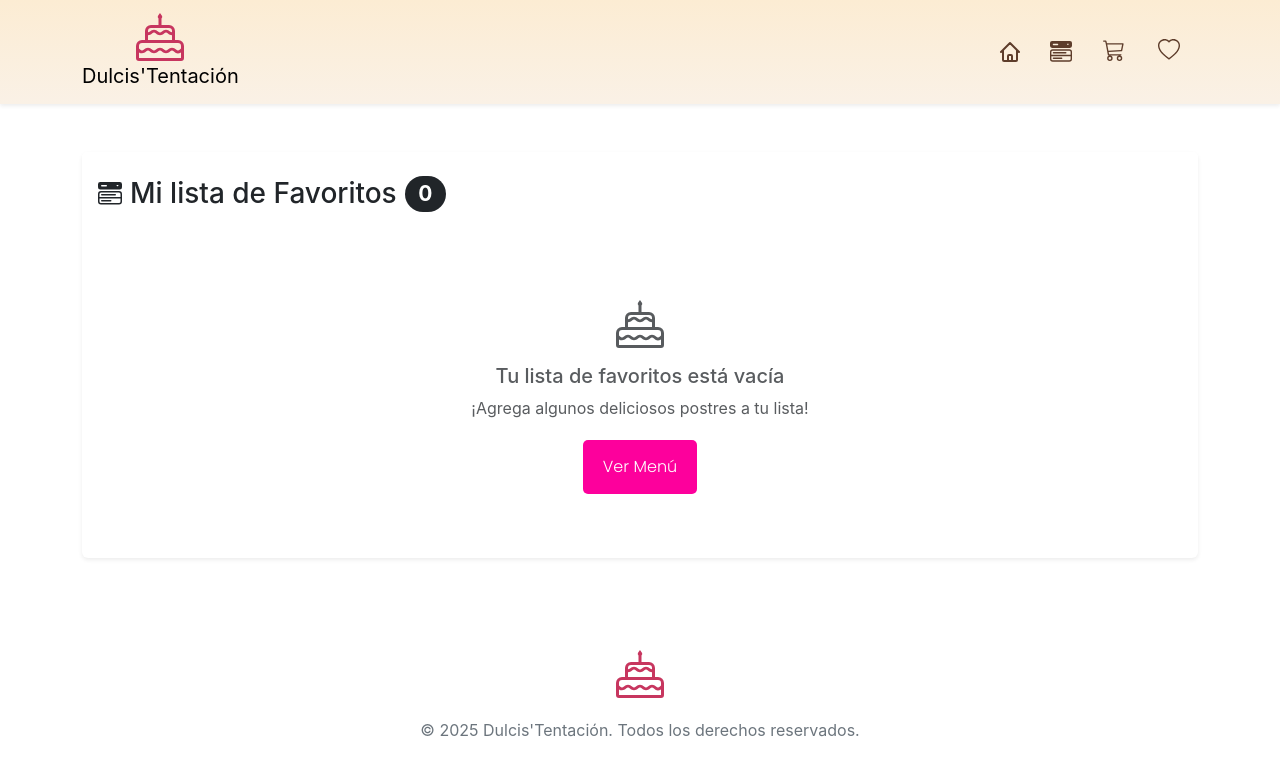
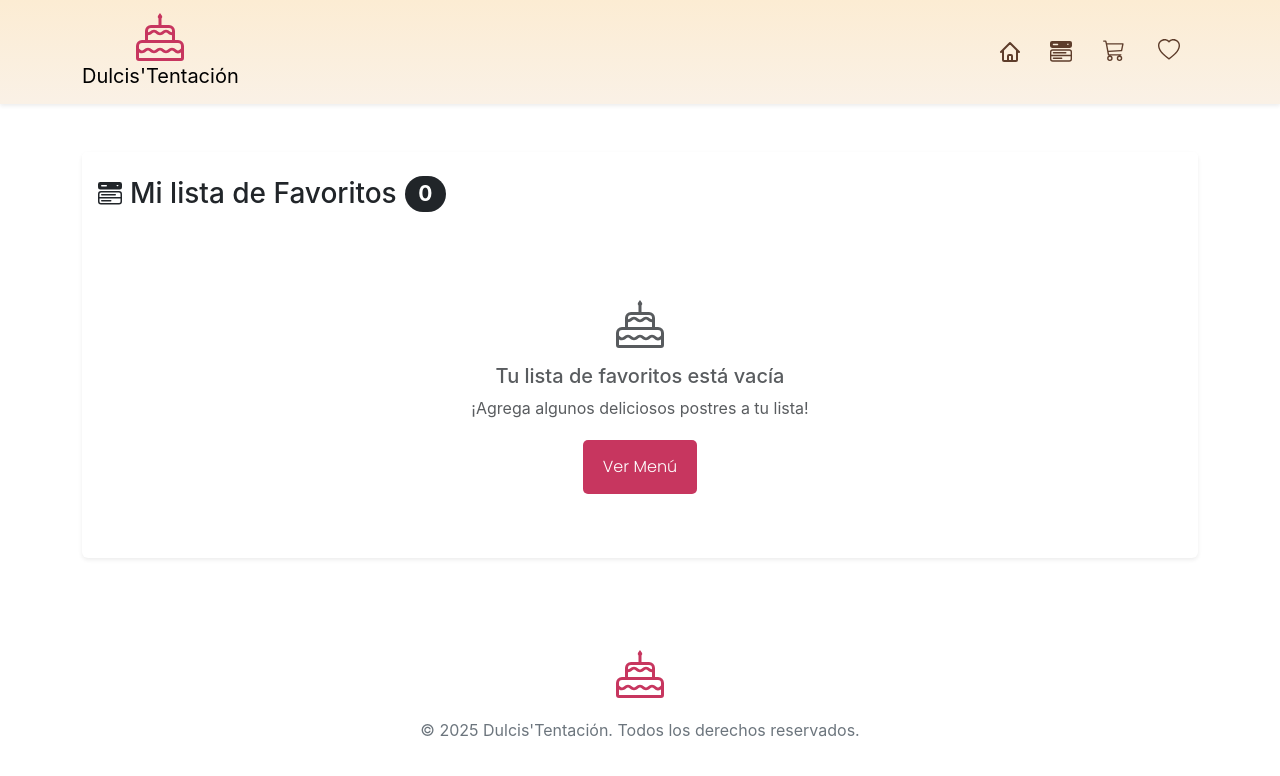
Before and after one commit to JesusMontero12/dulcistentacion, a React (Vite) app: page /favorites in a window 1280 px wide. Shown: the top 776 px of the page. Built offline with nearby package versions, Linux system fonts and the light colour scheme.

Commit message:
Fix-Dev-012: cambiar botones cart y favorite.

```diff
--- a/src/components/features/cart/Cart.css
+++ b/src/components/features/cart/Cart.css
@@ -9,14 +9,14 @@
   border: none;
   border-radius: 5px;
   color: #fff;
-  background-color: rgb(253, 0, 156);
+  background-color: var(--frambuesaVibrante);
   transition: transform 0.1s ease-in-out, background-color 0.1s ease-in-out,
     color 0.1s ease-in-out;
 }
 
 .link-menu-cart:hover {
-  color: rgb(253, 0, 156);
-  border: 1px solid rgb(253, 0, 156);
+  color: var(--frambuesaVibrante);
+  border: 1px solid var(--frambuesaVibrante);
   background-color: #fff;
 }
 
@@ -32,17 +32,17 @@
   gap: 2;
   padding: 10px 0px;
   color: var(--button-color);
-  background-color: var(--button-bg);
-  border: 1px solid var(--button-bg);
+  background-color: var(--frambuesaVibrante);
+  border: 1px solid var(--frambuesaVibrante);
 }
 
 .button-cart-pago:hover {
-  background-color: var(--button-hover);
-  border: 1px solid var(--button-bg);
+  background-color: var(--frambuesaVibranteHover);
+  border: 1px solid var(--frambuesaVibrante);
 }
 
 .button-cart-pago:active {
-  background-color: var(--button-bg) !important;
-  border: 1px solid var(--button-bg) !important;
+  background-color: var(--frambuesaVibrante) !important;
+  border: 1px solid var(--frambuesaVibrante) !important;
   transform: scale(0.9);
 }
--- a/src/components/features/favorites/Favorites.css
+++ b/src/components/features/favorites/Favorites.css
@@ -0,0 +1,25 @@
+.link-menu-favorite {
+  display: inline-block;
+  margin-top: 20px;
+  padding: 15px 20px;
+  text-decoration: none;
+  font-family: "Poppins", sans-serif;
+  font-size: 1rem;
+  font-weight: 300;
+  border: none;
+  border-radius: 5px;
+  color: #fff;
+  background-color: var(--frambuesaVibrante);
+  transition: transform 0.1s ease-in-out, background-color 0.1s ease-in-out,
+    color 0.1s ease-in-out;
+}
+
+.link-menu-favorite:hover {
+  color: var(--frambuesaVibrante);
+  border: 1px solid var(--frambuesaVibrante);
+  background-color: #fff;
+}
+
+.link-menu-favorite:active {
+  transform: scale(0.9);
+}
--- a/src/components/features/favorites/Favorites.jsx
+++ b/src/components/features/favorites/Favorites.jsx
@@ -70,7 +70,7 @@ const Favorites = ({ data }) => {
                 <p className="text-muted mb-0">
                   ¡Agrega algunos deliciosos postres a tu lista!
                 </p>
-                <Link to="/products" className="link-menu-cart">
+                <Link to="/products" className="link-menu-favorite">
                   Ver Menú
                 </Link>
               </div>
--- a/src/components/features/formPay/FormPay.jsx
+++ b/src/components/features/formPay/FormPay.jsx
@@ -34,7 +34,7 @@ const FormPay = ({ data }) => {
   console.log(formData);
   return (
     <>
-      <Container className="d-flex justify-content-center align-items-center min-vh-100 bg-light my-5">
+      <Container className="d-flex justify-content-center align-items-center min-vh-100 my-5">
         <Card className="shadow-lg p-4 w-100" style={{ maxWidth: "500px" }}>
           <Card.Body>
             <div className="text-center mb-4">
--- a/src/components/features/formPay/FormPayLogic.jsx
+++ b/src/components/features/formPay/FormPayLogic.jsx
@@ -20,7 +20,7 @@ const FormPayLogic = () => {
     deliveryType: "delivery",
     paymentMethod: "",
   });
-  const [companyPhone, setCompanyPhone] = useState("+56982042817");
+  const [companyPhone, setCompanyPhone] = useState("+56950834824");
   const [selectedCountry, setSelectedCountry] = useState(countries[0]);
   const [selectedRegion, setSelectedRegion] = useState("");
   const [selectedCommunes, setSelectedCommunes] = useState("");
```
